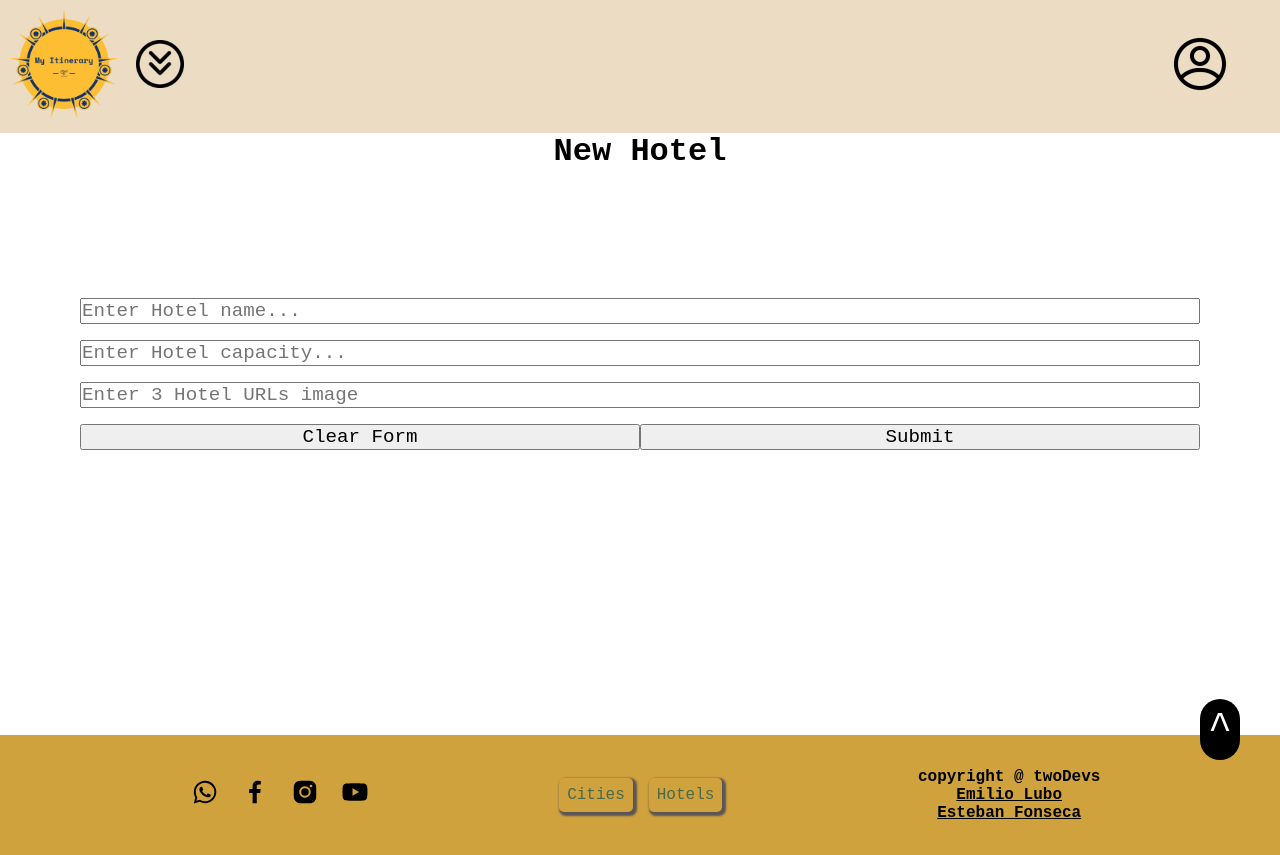
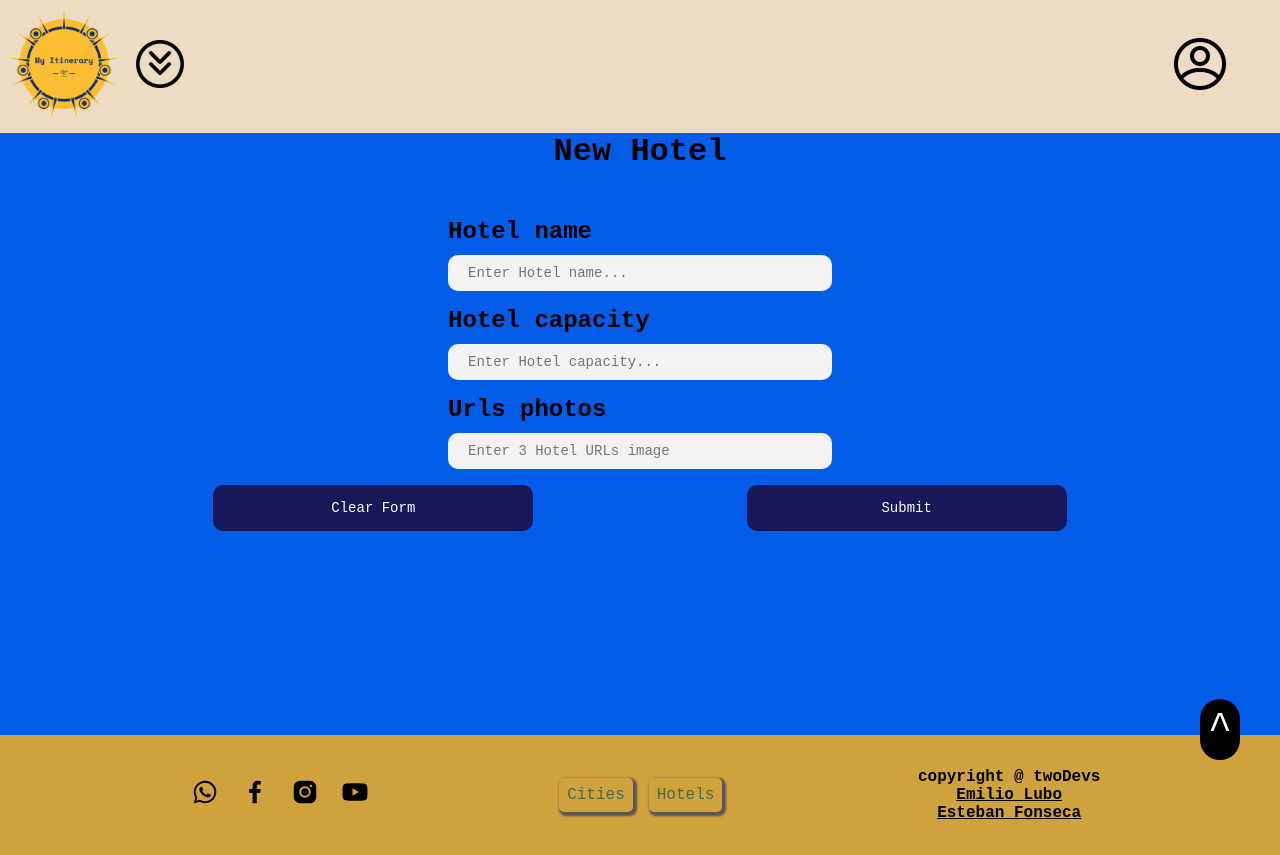
Before and after one commit to EmilioLubo/my-itinerary-two-devs, a React (Create React App) app: page /newhotel in a window 1280 px wide. Built offline with nearby package versions, Linux system fonts and the light colour scheme.

Commit message:
forms styles

```diff
--- a/src/index.css
+++ b/src/index.css
@@ -188,6 +188,9 @@ a{
 }
 .fs-2{
   font-size: .8em;
+}
+.fw{
+  font-weight: 700;
 }
 .fs-3{
   font-size: 1.5em;
--- a/src/pages/NewCity.jsx
+++ b/src/pages/NewCity.jsx
@@ -1,42 +1,48 @@
-import React, { useState } from 'react'
-import axios from 'axios'
-import { useNavigate } from 'react-router-dom'
-import apiUrl from '../url'
+import React, { useState } from "react";
+import axios from "axios";
+import { useNavigate } from "react-router-dom";
+import apiUrl from "../url";
 
 export const NewCity = () => {
+    let [selectDefault, setSelectDefault] = useState("");
+    let navigate = useNavigate();
 
-    let [selectDefault, setSelectDefault] = useState('')
-    let navigate = useNavigate()
-
-    let submit = (e) =>{
-        e.preventDefault()
-        let photo = e.target.photo.value || '/img/no-image.png'
+    let submit = (e) => {
+        e.preventDefault();
+        let photo = e.target.photo.value || "/img/no-image.png";
         let newCity = {
             name: e.target.name.value,
             continent: e.target.continent.value,
             photo: photo,
             population: e.target.population.value,
-            userId: '636d210297606439046194bb'
-        }
-        axios.post(`${apiUrl}/cities`, newCity)
-            .then(res => {
-                console.log(res.data)
-                navigate('/cities')
+            userId: "636d210297606439046194bb",
+        };
+        axios
+            .post(`${apiUrl}/cities`, newCity)
+            .then((res) => {
+                console.log(res.data);
+                navigate("/cities");
             })
-            .catch(err => console.log(err.message))
-
-    }
+            .catch((err) => console.log(err.message));
+    };
     let handleSelect = (e) => {
-        setSelectDefault(e.target.value)
-    }
+        setSelectDefault(e.target.value);
+    };
 
     return (
-    <div className='w-100 h-75 flex f-column g-3 new-div'>
+        <div className="w-100 h-75 flex f-column g-3 new-div  form-log">
             <h1 className="text-center">New City</h1>
-        <form className='new-form flex f-column g-1 p-5 fs-3' onSubmit={submit}>
-            <input className="fs-2" type="text" name='name' placeholder='Enter city name...' required/>
-            <select className="fs-2" name='continent' value={selectDefault} onChange={handleSelect} required>
-                <option disabled value={''}>Select a continent</option>
+            <form className="new-form flex f-column g-1  fs-3 fw" onSubmit={submit}>
+                <label className="inputs flex f-column">
+                    <legend>City name</legend>
+                    <input className="fs-2" type="text" name="name" placeholder="Enter city name..." required />
+                </label>
+                <label className="inputs flex f-column">
+                    <legend>Choose continent</legend>
+                    <select className="fs-2" name="continent" value={selectDefault} onChange={handleSelect} required>
+                        <option disabled value={""}>
+                            Select a continent
+                        </option>
                         <option value="Africa">Africa</option>
                         <option value="Antartica">Antartica</option>
                         <option value="Asia">Asia</option>
@@ -45,13 +51,20 @@ export const NewCity = () => {
                         <option value="South America">South America</option>
                         <option value="Oceania">Oceania</option>
                     </select>
-            <input className="fs-2" type="number" name="population" min={1} placeholder='Enter city population...' required/>
-            <input className="fs-2" type='url' name="photo" placeholder='Enter city URL image'/>
-            <div className='new-buttons flex j-between'>
-                <input className='w-50 fs-2' type="reset" value="Clear Form" />
-                <input className='w-50 fs-2' type="submit" value="Submit" />
+                </label>
+                <label className="inputs flex f-column">
+                    <legend>Population</legend>
+                    <input className="fs-2" type="number" name="population" min={1} placeholder="Enter city population..." required />
+                </label>
+                <label className="inputs flex f-column">
+                    <legend>Url photo</legend>
+                    <input className="fs-2" type="url" name="photo" placeholder="Enter city URL image" />
+                </label>
+                <div className="new-buttons flex j-evenly">
+                    <input className="w-50 fs-2 btn" type="reset" value="Clear Form" />
+                    <input className="w-50 fs-2 btn" type="submit" value="Submit" />
                 </div>
             </form>
         </div>
-  )
-}
+    );
+};
--- a/src/pages/NewHotel.jsx
+++ b/src/pages/NewHotel.jsx
@@ -24,15 +24,23 @@ export default function NewHotel() {
     }
 
   return (
-    <div className='w-100 h-75 flex f-column g-3 new-div'>
+    <div className='w-100 h-75 flex f-column g-3 new-div form-log'>
         <h1 className="text-center">New Hotel</h1>
-        <form className='new-form flex f-column g-1 p-5 fs-3' onSubmit={submit}>
-            <input className="fs-2" type="text" name='name' placeholder='Enter Hotel name...' required/>
-            <input className="fs-2" type="number" name="population" min={1} placeholder='Enter Hotel capacity...' required/>
-            <input className="fs-2" type='url' name="photo" placeholder='Enter 3 Hotel URLs image'/>
-            <div className='new-buttons flex j-between'>
-                <input className='w-50 fs-2' type="reset" value="Clear Form" />
-                <input className='w-50 fs-2' type="submit" value="Submit" />
+        <form className='new-form flex f-column g-1  fs-3 fw' onSubmit={submit}>
+            <label className='inputs flex f-column '>
+            <legend>Hotel name</legend>
+            <input className="fs-2 " type="text" name='name' placeholder='Enter Hotel name...' required/></label>
+            <label className='inputs flex f-column'>
+            <legend>Hotel capacity</legend>
+            <input className="fs-2 " type="number" name="population" min={1} placeholder='Enter Hotel capacity...' required/></label>
+            <label className='inputs flex f-column'>
+            <legend>Urls photos</legend>
+                <input className="fs-2 " type='url' name="photo" placeholder='Enter 3 Hotel URLs image'/>
+            </label>
+
+            <div className='new-buttons flex j-evenly'>
+                <input className='w-50 fs-2 btn' type="reset" value="Clear Form" />
+                <input className='w-50 fs-2 btn' type="submit" value="Submit" />
             </div>
         </form>
     </div>
```
Lines whose indentation alone changed are shown as unchanged.
